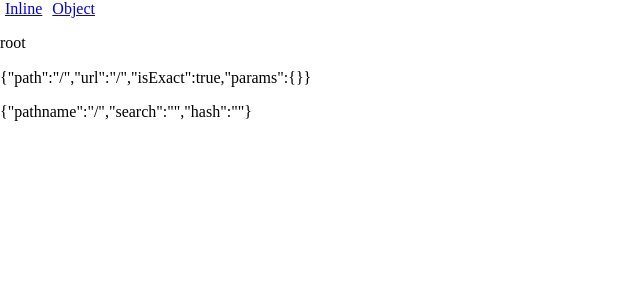
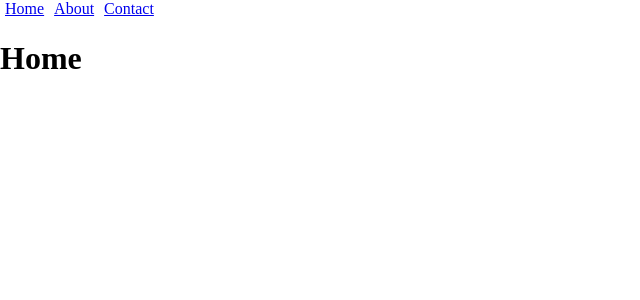
Before and after one commit to leeallen337/sandbox, a React app: page / in a window 1280 px wide. Shown: the top 300 px of the page, without its empty margins (0-640 px from the left). Built offline with nearby package versions, Linux system fonts and the light colour scheme.

Commit message:
Finishing the video render catch-all routes with rrv4 using the switch component

```diff
--- a/src/components/App.jsx
+++ b/src/components/App.jsx
@@ -2,13 +2,15 @@ import React, { Component } from 'react';
 import {
   BrowserRouter as Router,
   Route,
-  Link
+  Link,
+  Switch
 } from 'react-router-dom';
 
 const Links = () => (
   <nav>
-    <Link to="/?id=123">Inline</Link>
-    <Link to={{pathname: '/', search: 'id=456'}}>Object</Link>
+    <Link to="/">Home</Link>
+    <Link to="/about">About</Link>
+    <Link to="/contact">Contact</Link>
   </nav>
 );
 
@@ -16,14 +18,11 @@ const App = () => (
   <Router>
     <div>
       <Links />
-      <Route path="/" render={({ match, location }) => (
-        <div>
-          <p>root</p>
-          <p>{JSON.stringify(match)}</p>
-          <p>{JSON.stringify(location)}</p>
-          <p>{new URLSearchParams(location.search).get('id')}</p>
-        </div>
-      )} />
+      <Switch>
+        <Route exact path="/" render={() => <h1>Home</h1>} />
+        <Route path="/about" render={() => <h1>About</h1>} />
+        <Route render={() => <h1>Page not found</h1>} />
+      </Switch>
     </div>
   </Router>
 );
```
